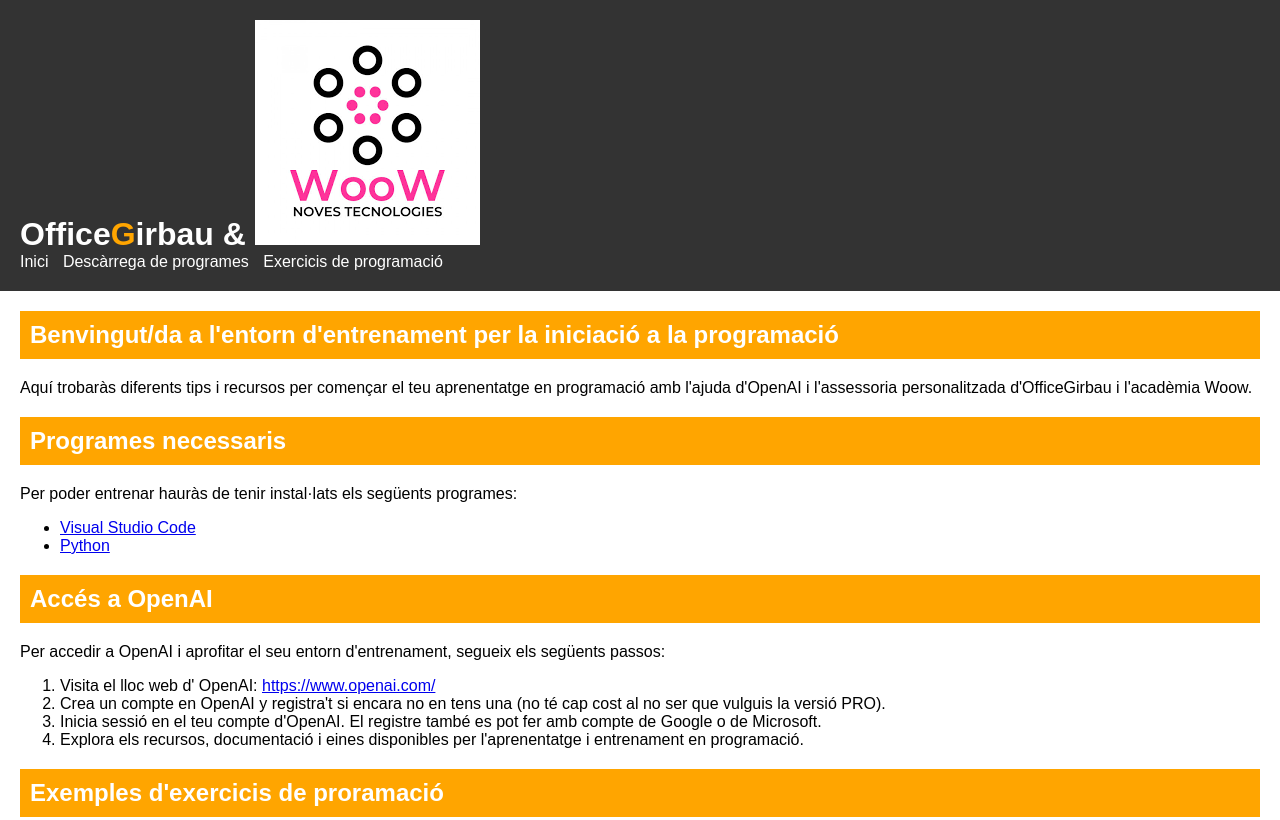
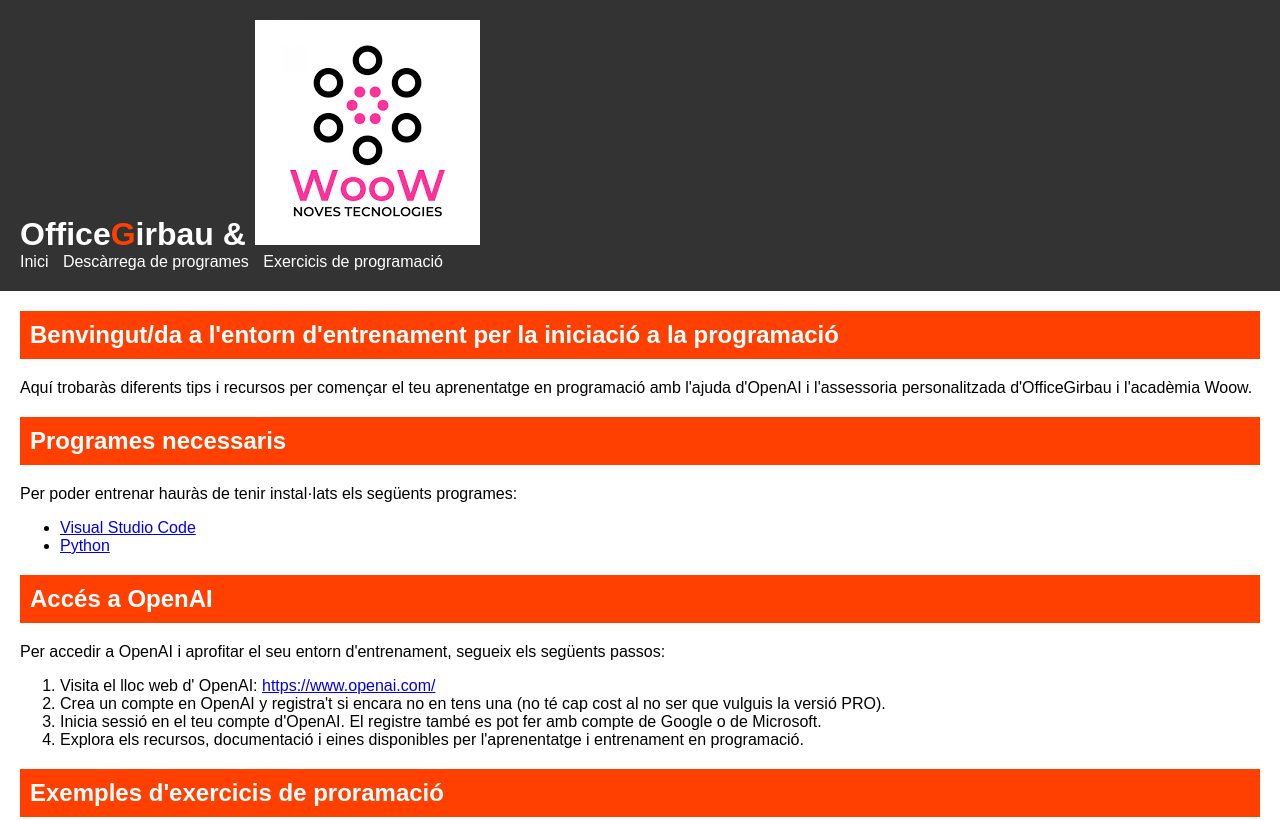
Before and after one commit to officegirbau/alfa, a plain HTML site: page index.html in a window 1280 px wide. Shown: the top 820 px of the page. Drawn offline with Linux system fonts and the light colour scheme.

Commit message:
canvi de color css

```diff
--- a/styles.css
+++ b/styles.css
@@ -16,7 +16,7 @@ header h1 {
 }
 
 header h1 span {
-    color: orange;
+    color: #ff4000;
 }
 
 pre {
@@ -52,7 +52,7 @@ section {
 }
 
 section h2 {
-    background-color: orange;
+    background-color: #ff4000;
     color: #fff;
     padding: 10px;
 }
```
